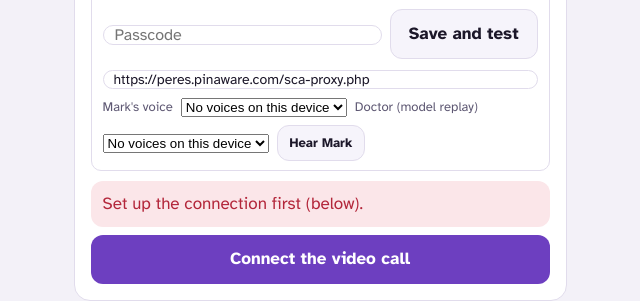
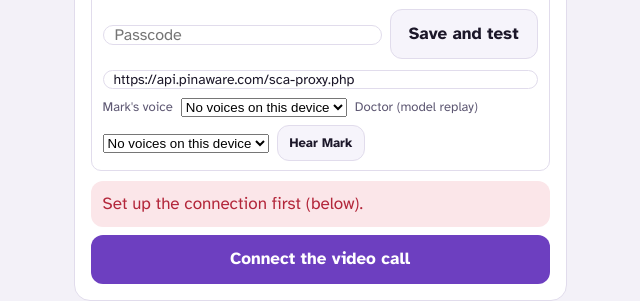
Before and after one commit to perespinaware/core-gp-notes, a plain HTML site: page sca/live.html in a window 1280 px wide. Shown: the part 491-792 px from the top of the page, 635-1275 px from the left. Drawn offline with Linux system fonts and the light colour scheme.

Commit message:
SCA Live: default connector address api.pinaware.com
Co-Authored-By: Claude Opus 5.5 <noreply@anthropic.com>
Claude-Session: https://claude.ai/code/session_017no5aYMztAwGfDHqf1qjqY

```diff
--- a/sca/live.html
+++ b/sca/live.html
@@ -114,7 +114,7 @@ const esc=s=>String(s).replace(/[&<>"']/g,c=>({"&":"&amp;","<":"&lt;",">":"&gt;"
 const S={hist:[],tags:new Set(),bad:[],clues:new Set(),mood:3,t0:0,left:720,hints:0,live:true,over:false,busy:false};
 let timer=null,listening=false,speechOn=true;
 /* ---- connection to your cPanel connector ---- */
-const CONF={get ep(){try{return localStorage.getItem("sca-ep")||"https://peres.pinaware.com/sca-proxy.php"}catch(e){return "https://peres.pinaware.com/sca-proxy.php"}},get pass(){try{return localStorage.getItem("sca-pass")||""}catch(e){return ""}}};
+const CONF={get ep(){try{return localStorage.getItem("sca-ep")||"https://api.pinaware.com/sca-proxy.php"}catch(e){return "https://api.pinaware.com/sca-proxy.php"}},get pass(){try{return localStorage.getItem("sca-pass")||""}catch(e){return ""}}};
 async function sample(prompt,opts){const mode=opts&&opts.modelTier==="complex"?"examiner":"patient";
  let r;try{r=await fetch(CONF.ep,{method:"POST",headers:{"Content-Type":"application/json","X-SCA-Pass":CONF.pass},body:JSON.stringify({mode,prompt})})}catch(e){throw {code:"network"}}
  const j=await r.json().catch(()=>({}));if(!r.ok)throw {code:r.status===429?"rate_limited":r.status===401?"not_granted":"error",message:j.error||""};return {text:j.text||""}}
```
